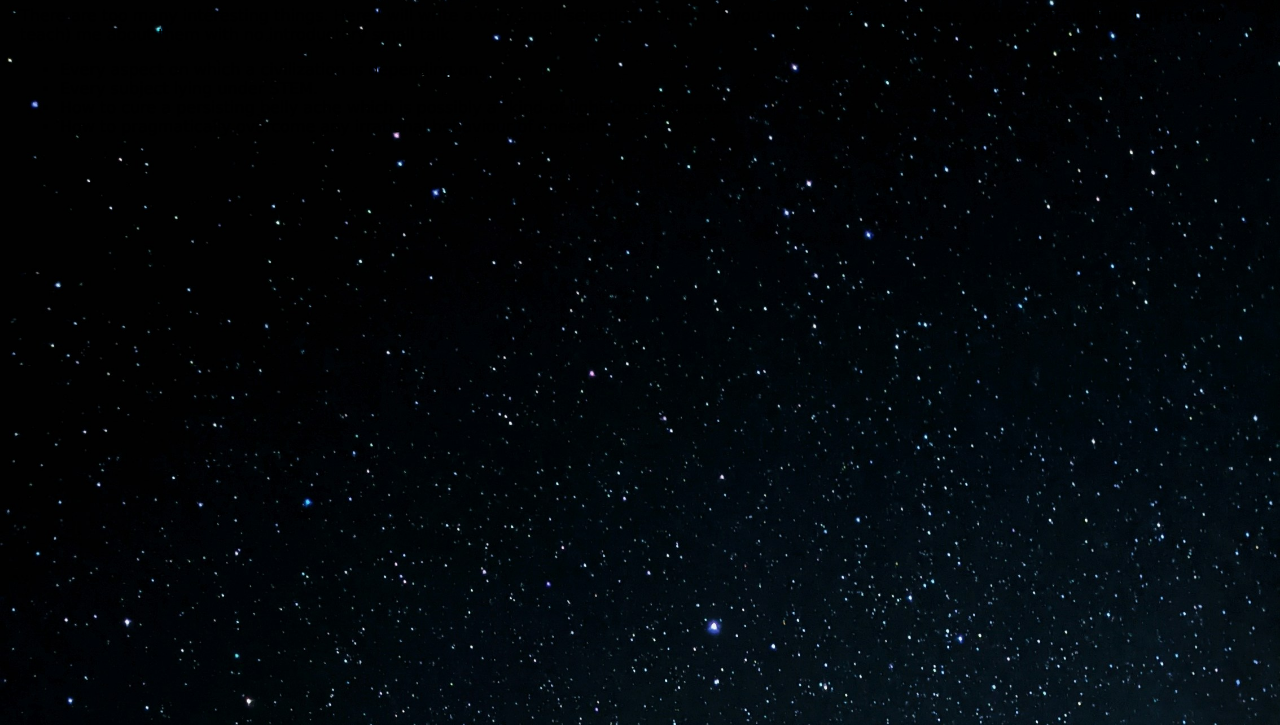
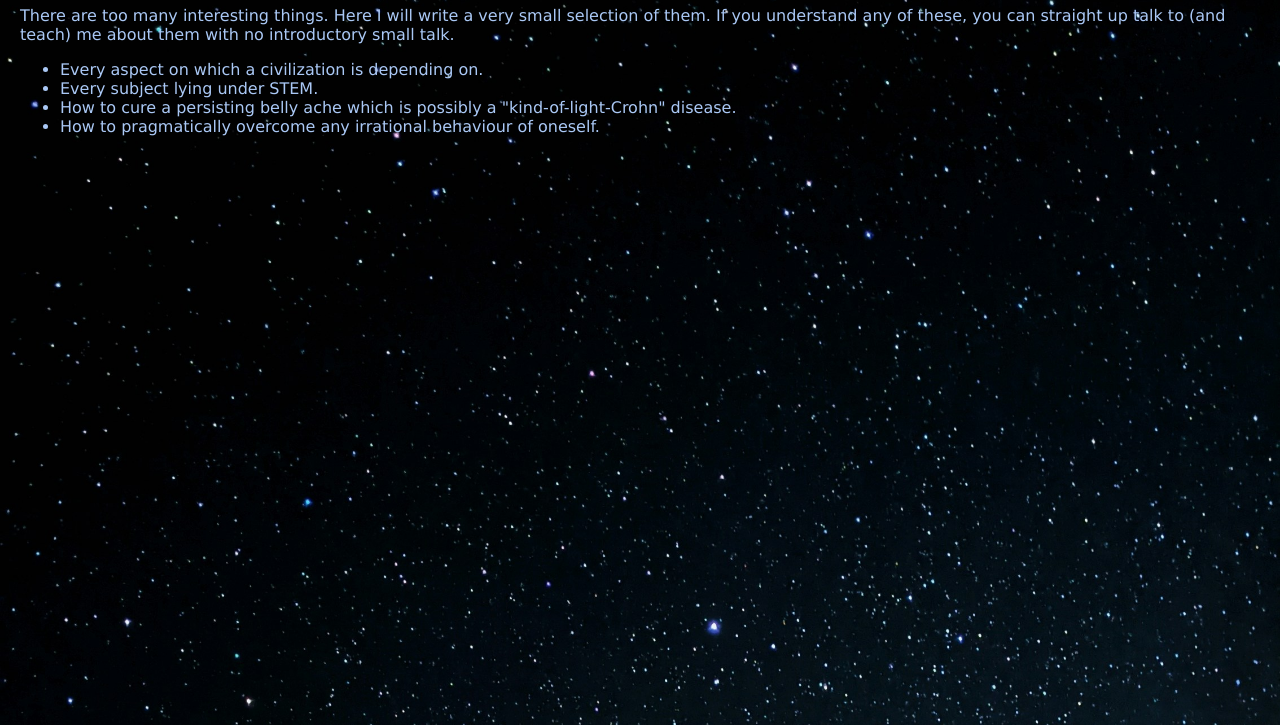
Before and after one commit to avivruimi/personal-website, a plain HTML site: page content/interesting.html in a window 1280 px wide. Shown: the part 75-800 px from the top of the page. Drawn offline with Linux system fonts and the light colour scheme; files that its build step writes are made by us from their sources; files whose address does not match are found by name.

Commit message:
update text color

```diff
--- a/content/interesting.html
+++ b/content/interesting.html
@@ -1,8 +1,9 @@
 <!DOCTYPE html>
 <head>
-    <link rel="stylesheet" href="./css/style.css">
+    <link rel="stylesheet" href="../css/style.css">
 </head>
 <body>
+    <div class="bright-text">
     <h1>Interesting things</h1>
     <p>There are too many interesting things. Here I will write a very small selection of them. If you understand any of these, you can straight up talk to (and teach) me about them with no introductory small talk.</p>
     <ul>
@@ -11,4 +12,5 @@
         <li>How to cure a persisting belly ache which is possibly a "kind-of-light-Crohn" disease.</li>
         <li>How to pragmatically overcome any irrational behaviour of oneself.</li>
     </ul>
+    </div>
 </body>
--- a/css/style.css
+++ b/css/style.css
@@ -38,3 +38,7 @@ body {
     width: 200px;
     border-radius: 10px;
 }
+
+.bright-text {
+    color:rgb(170,200,245);
+}
```
